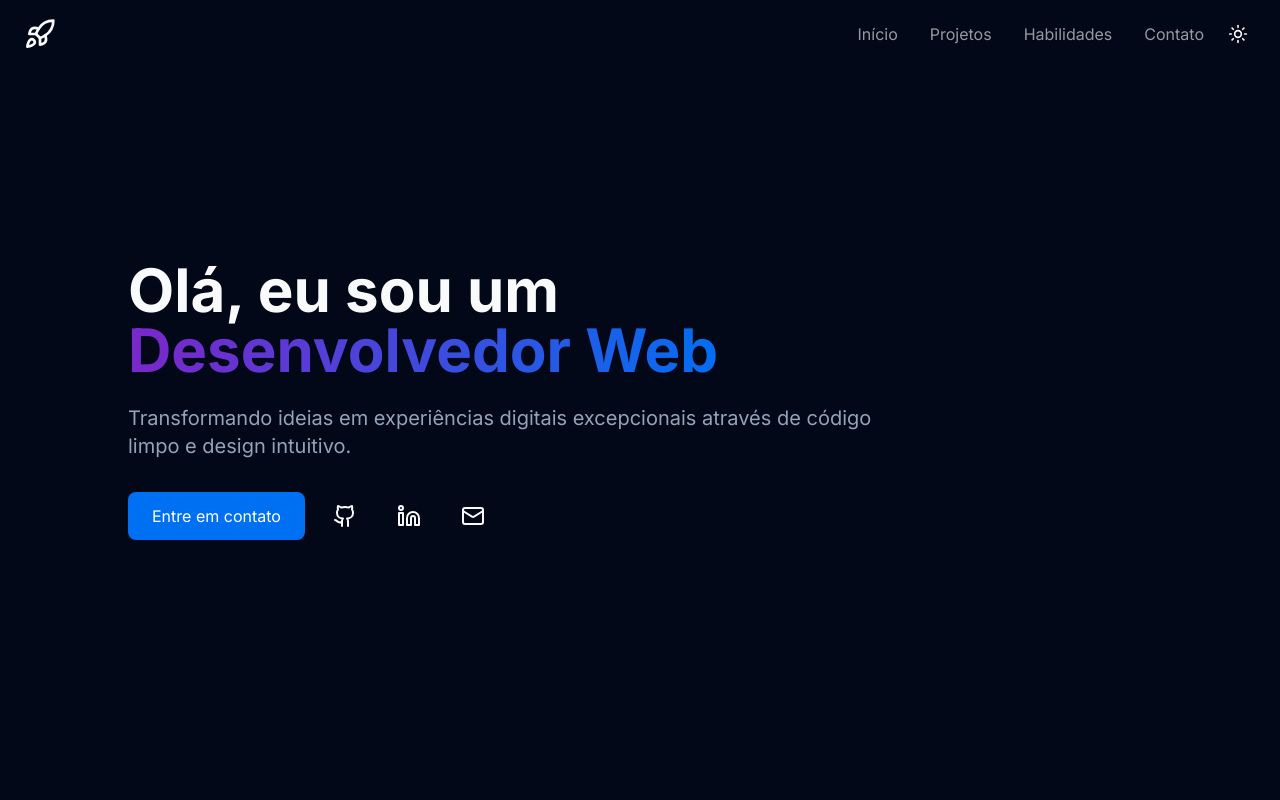
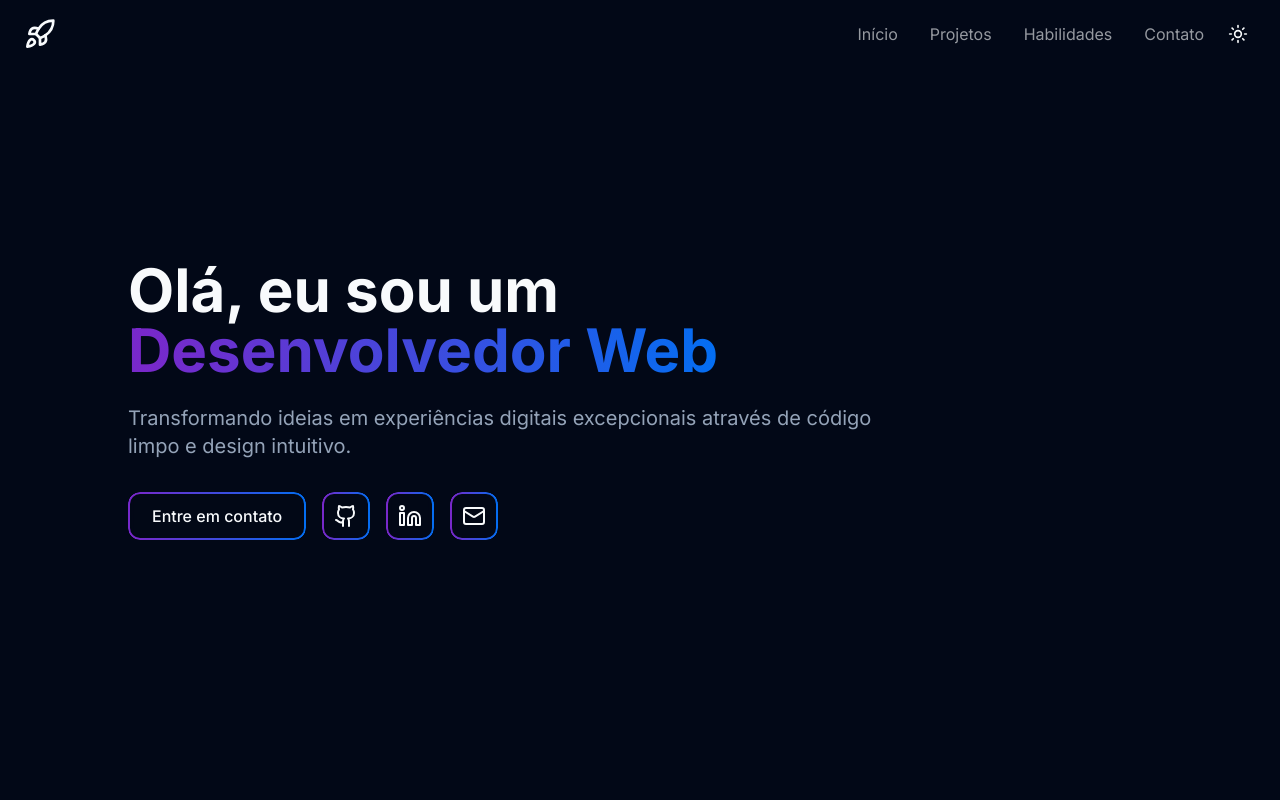
Before and after one commit to othonet/portifolio, a React (Vite) app: page / in a window 1280 px wide. Shown: the top 800 px of the page. Built offline with nearby package versions, Linux system fonts and the light colour scheme.

Commit message:
Add gradient to buttons
Applied gradient styling to button components for a consistent design across the application.
[skip gpt_engineer]

```diff
--- a/src/components/Hero.tsx
+++ b/src/components/Hero.tsx
@@ -15,32 +15,32 @@ const Hero = () => {
           <div className="flex gap-4">
             <a
               href="#contato"
-              className="bg-primary text-primary-foreground px-6 py-3 rounded-lg hover:bg-primary/90 transition-colors"
+              className="gradient-border relative overflow-hidden px-6 py-3 rounded-lg group transition-all duration-300 hover:-translate-y-1 bg-background/50 backdrop-blur-sm"
             >
-              Entre em contato
+              <span className="relative z-10 text-foreground font-medium">Entre em contato</span>
             </a>
             <div className="flex gap-4">
               <a
                 href="https://github.com"
                 target="_blank"
                 rel="noopener noreferrer"
-                className="p-3 rounded-full hover:bg-accent transition-colors text-foreground"
+                className="gradient-border p-3 rounded-full hover:bg-accent transition-all duration-300 hover:-translate-y-1 bg-background/50 backdrop-blur-sm"
               >
-                <Github size={24} />
+                <Github size={24} className="text-foreground" />
               </a>
               <a
                 href="https://linkedin.com"
                 target="_blank"
                 rel="noopener noreferrer"
-                className="p-3 rounded-full hover:bg-accent transition-colors text-foreground"
+                className="gradient-border p-3 rounded-full hover:bg-accent transition-all duration-300 hover:-translate-y-1 bg-background/50 backdrop-blur-sm"
               >
-                <Linkedin size={24} />
+                <Linkedin size={24} className="text-foreground" />
               </a>
               <a
                 href="mailto:seu@email.com"
-                className="p-3 rounded-full hover:bg-accent transition-colors text-foreground"
+                className="gradient-border p-3 rounded-full hover:bg-accent transition-all duration-300 hover:-translate-y-1 bg-background/50 backdrop-blur-sm"
               >
-                <Mail size={24} />
+                <Mail size={24} className="text-foreground" />
               </a>
             </div>
           </div>
--- a/src/components/ui/button.tsx
+++ b/src/components/ui/button.tsx
@@ -5,18 +5,18 @@ import { cva, type VariantProps } from "class-variance-authority"
 import { cn } from "@/lib/utils"
 
 const buttonVariants = cva(
-  "inline-flex items-center justify-center whitespace-nowrap rounded-md text-sm font-medium ring-offset-background transition-colors focus-visible:outline-none focus-visible:ring-2 focus-visible:ring-ring focus-visible:ring-offset-2 disabled:pointer-events-none disabled:opacity-50",
+  "inline-flex items-center justify-center whitespace-nowrap rounded-md text-sm font-medium ring-offset-background transition-all duration-300 focus-visible:outline-none focus-visible:ring-2 focus-visible:ring-ring focus-visible:ring-offset-2 disabled:pointer-events-none disabled:opacity-50 gradient-border relative overflow-hidden hover:-translate-y-1",
   {
     variants: {
       variant: {
-        default: "bg-primary text-primary-foreground hover:bg-primary/90",
+        default: "bg-background/50 backdrop-blur-sm text-foreground",
         destructive:
-          "bg-destructive text-destructive-foreground hover:bg-destructive/90",
+          "bg-destructive/90 backdrop-blur-sm text-destructive-foreground hover:bg-destructive/80",
         outline:
-          "border border-input bg-background hover:bg-accent hover:text-accent-foreground",
+          "border border-input bg-background/50 backdrop-blur-sm hover:bg-accent/50 hover:text-accent-foreground",
         secondary:
-          "bg-secondary text-secondary-foreground hover:bg-secondary/80",
-        ghost: "hover:bg-accent hover:text-accent-foreground",
+          "bg-secondary/90 backdrop-blur-sm text-secondary-foreground hover:bg-secondary/80",
+        ghost: "hover:bg-accent/50 hover:text-accent-foreground",
         link: "text-primary underline-offset-4 hover:underline",
       },
       size: {
```
